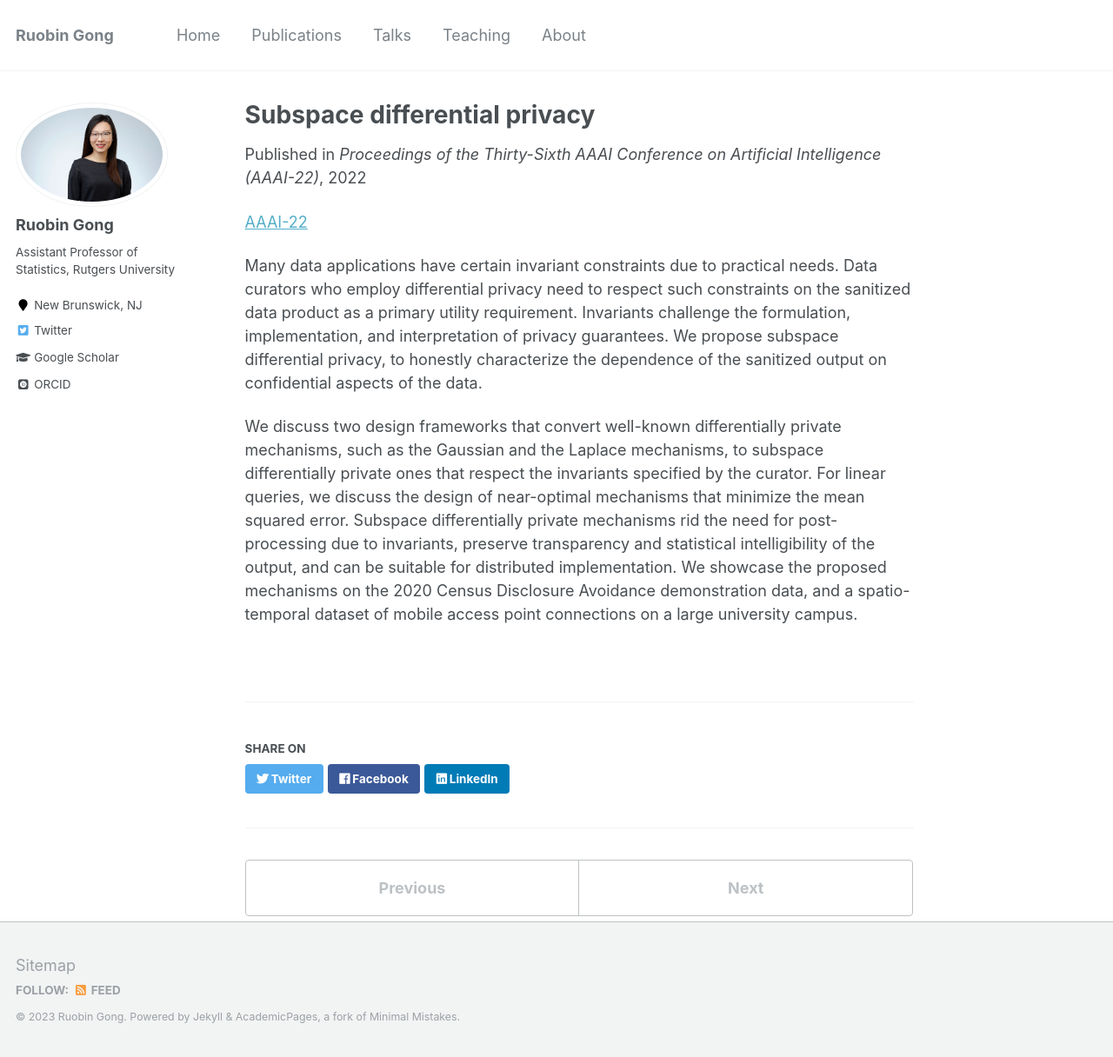
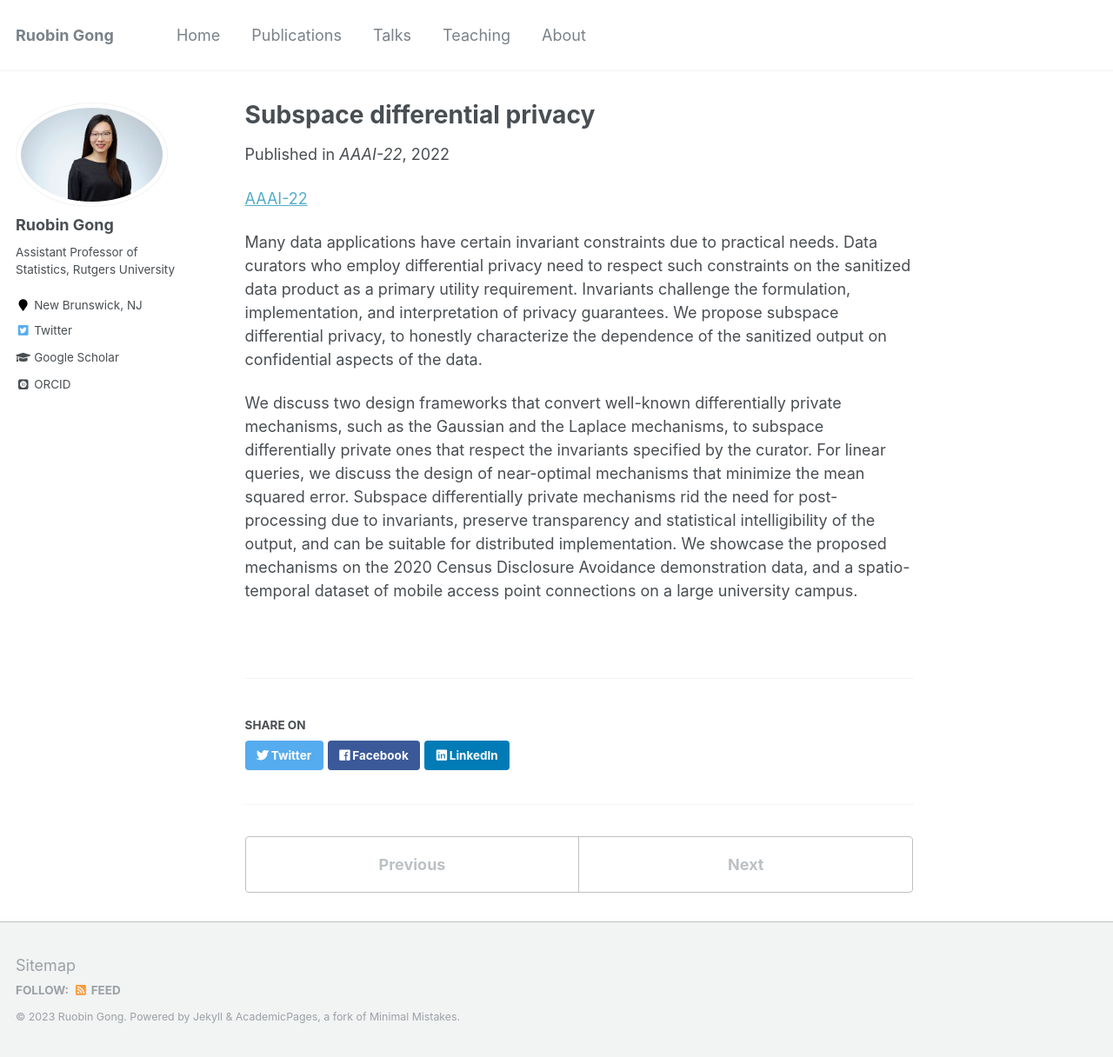
Before and after one commit to RuobinGong/RuobinGong.github.io, a Jekyll site: the page built from _publications_privacy/2022-02-01-subspace.md, in a window 1280 px wide and 1216 px high. Shown: the whole window at 87% size. Built offline with Jekyll 4.4.1, drawn with Linux system fonts in a browser that asks for light colours; some web fonts are replaced.

Commit message:
Update 2022-02-01-subspace.md

```diff
--- a/_publications_privacy/2022-02-01-subspace.md
+++ b/_publications_privacy/2022-02-01-subspace.md
@@ -4,7 +4,7 @@ collection: publications_privacy
 permalink: /publication/2022-02-01-subspace
 excerpt: ''
 date: 2022-02-01
-venue: 'Proceedings of the Thirty-Sixth AAAI Conference on Artificial Intelligence (AAAI-22)'
+venue: 'AAAI-22'
 author: 'J Gao, R Gong, FY Yu'
 
 ---
```
